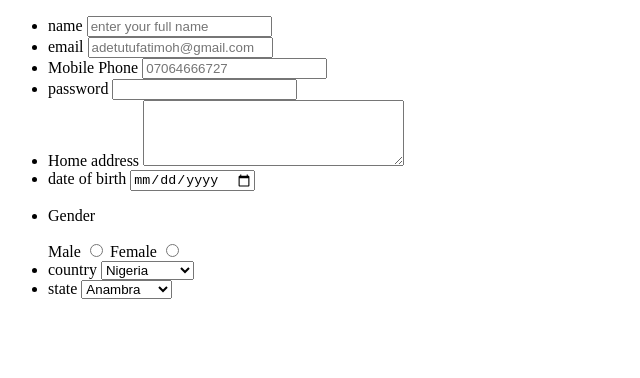
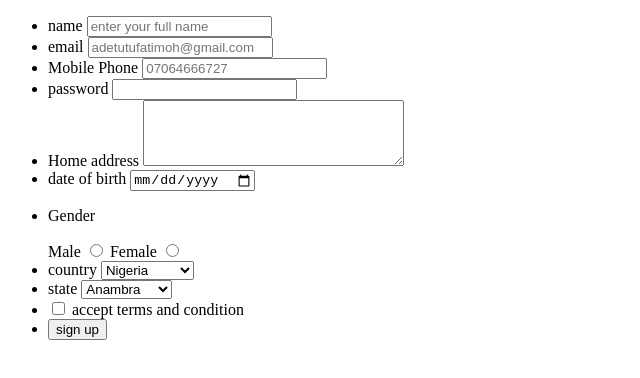
Before and after one commit to AdetutuFatimoh/wk3, a plain HTML site: page form.html in a window 1280 px wide. Shown: the whole page, without its empty margins (0-640 px from the left). Drawn offline with Linux system fonts and the light colour scheme.

Commit message:
feat:update

```diff
--- a/form.html
+++ b/form.html
@@ -111,6 +111,13 @@
                         </optgroup>
                 </select>
             </li>
+            <li>
+                <input type="checkbox" name="accept" id="accept">
+                <label for="accept">accept terms and condition</label>
+            </li>
+            <li>
+                <input type="submit" value="sign up">
+            </li>
         </ul>
     </form>
 </body>
```
Also changed, not shown: index.html (+1 -1 lines).
